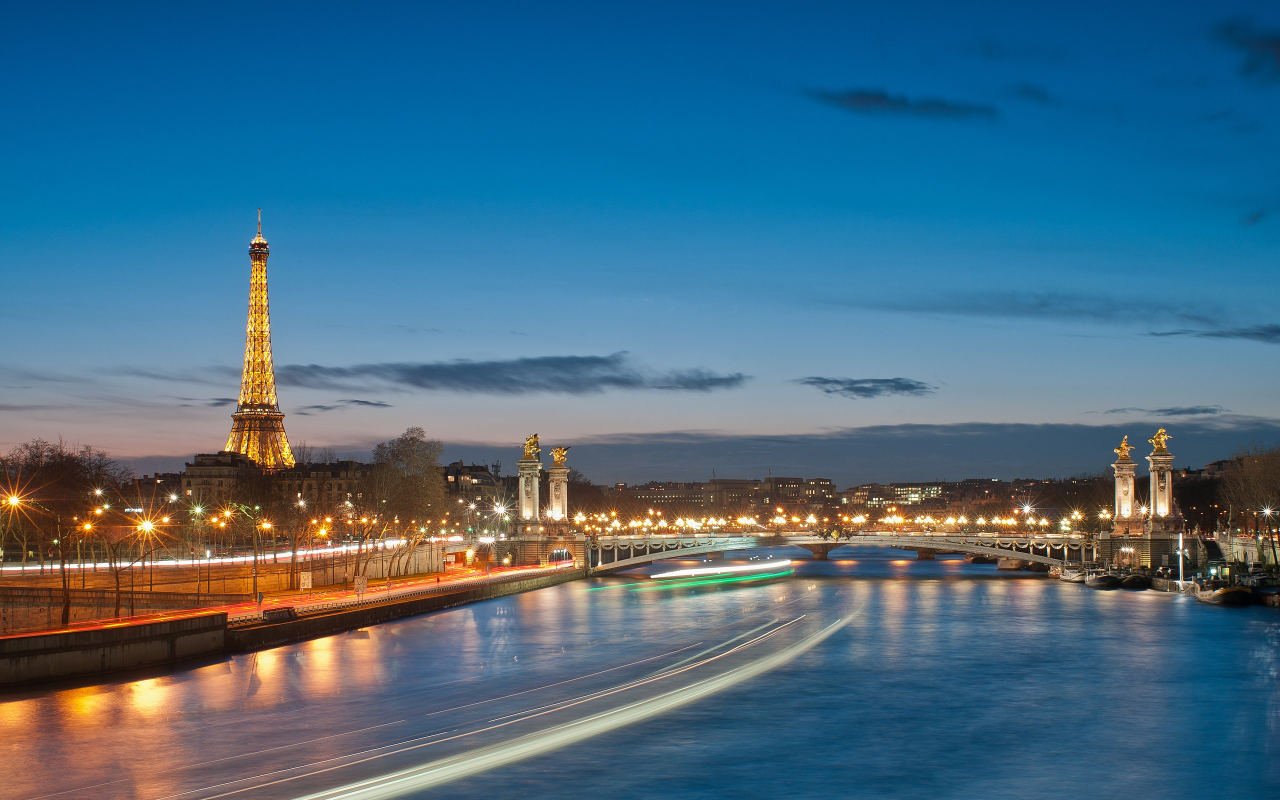
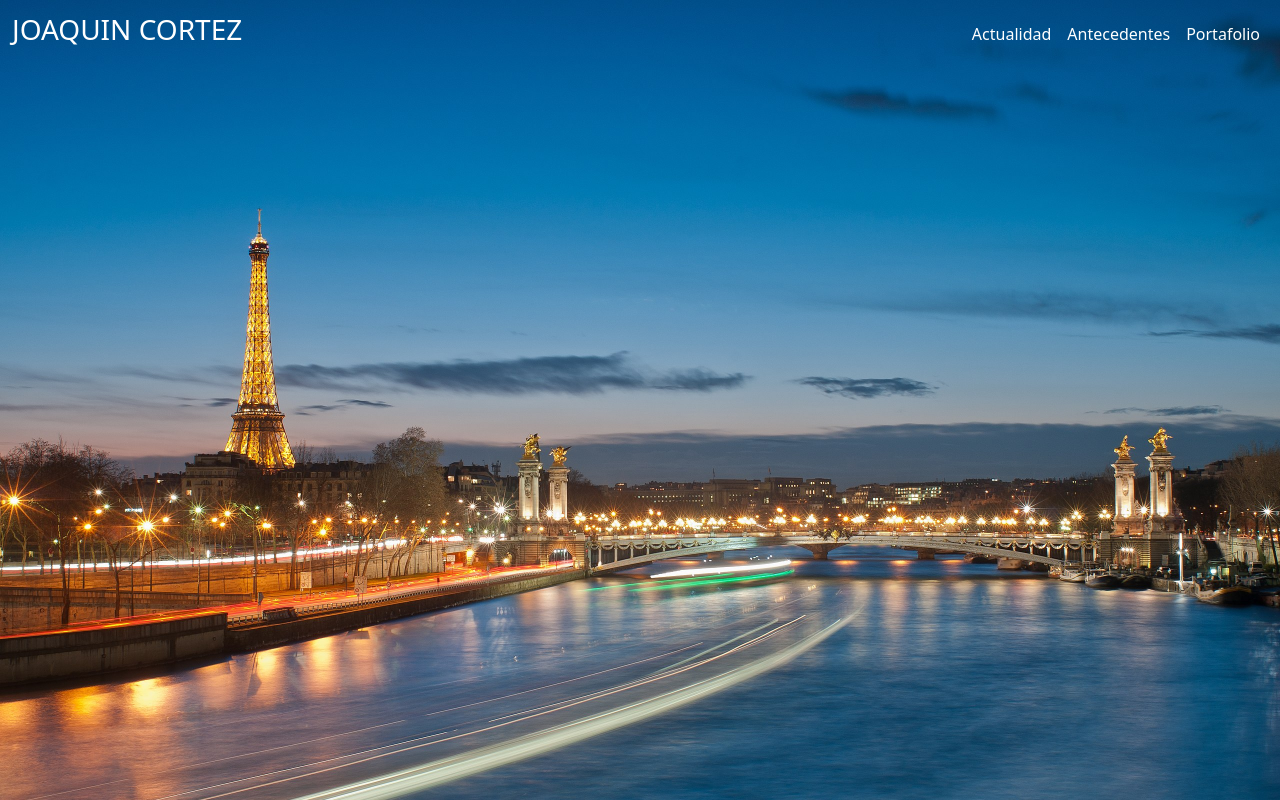
Before and after one commit to JOACOCB/joacocb.github.io, a plain HTML site: page index.html in a window 1280 px wide. Drawn offline with nearby package versions, Linux system fonts and the light colour scheme.

Commit message:
creacion header

```diff
--- a/index.html
+++ b/index.html
@@ -9,9 +9,34 @@
 
     <script src="https://kit.fontawesome.com/2a33e9e78d.js" crossorigin="anonymous"></script>
 </head>
+<header>
+    <nav class="navbar navbar-expand-lg bg-cabeza ">
+        <div class="container-fluid">
+          <a class="navbar-brand " href="">
+            <h3 class="text text-white">JOAQUIN CORTEZ</h3>
+          </a>
+          <button class="navbar-toggler" type="button" data-bs-toggle="collapse" data-bs-target="#navbarNav" aria-controls="navbarNav" aria-expanded="false" aria-label="Toggle navigation">
+            <span class="navbar-toggler-icon"></span>
+          </button>
+          <div class="collapse navbar-collapse justify-content-end align-items-end " id="navbarNav">
+            <ul class="navbar-nav">
+              <li class="nav-item ">
+                <a class="nav-link active text-white" aria-current="page" href="#">Actualidad</a>
+              </li>
+              <li class="nav-item">
+                <a class="nav-link text-white" href="#">Antecedentes</a>
+              </li>
+              <li class="nav-item">
+                <a class="nav-link text-white" href="#">Portafolio</a>
+              </li>
+
+            </ul>
+          </div>
+        </div>
+      </nav>
+</header>
 <body class="fondo">
-      <div></div>
-
+    <div></div>
 
 
 
```
